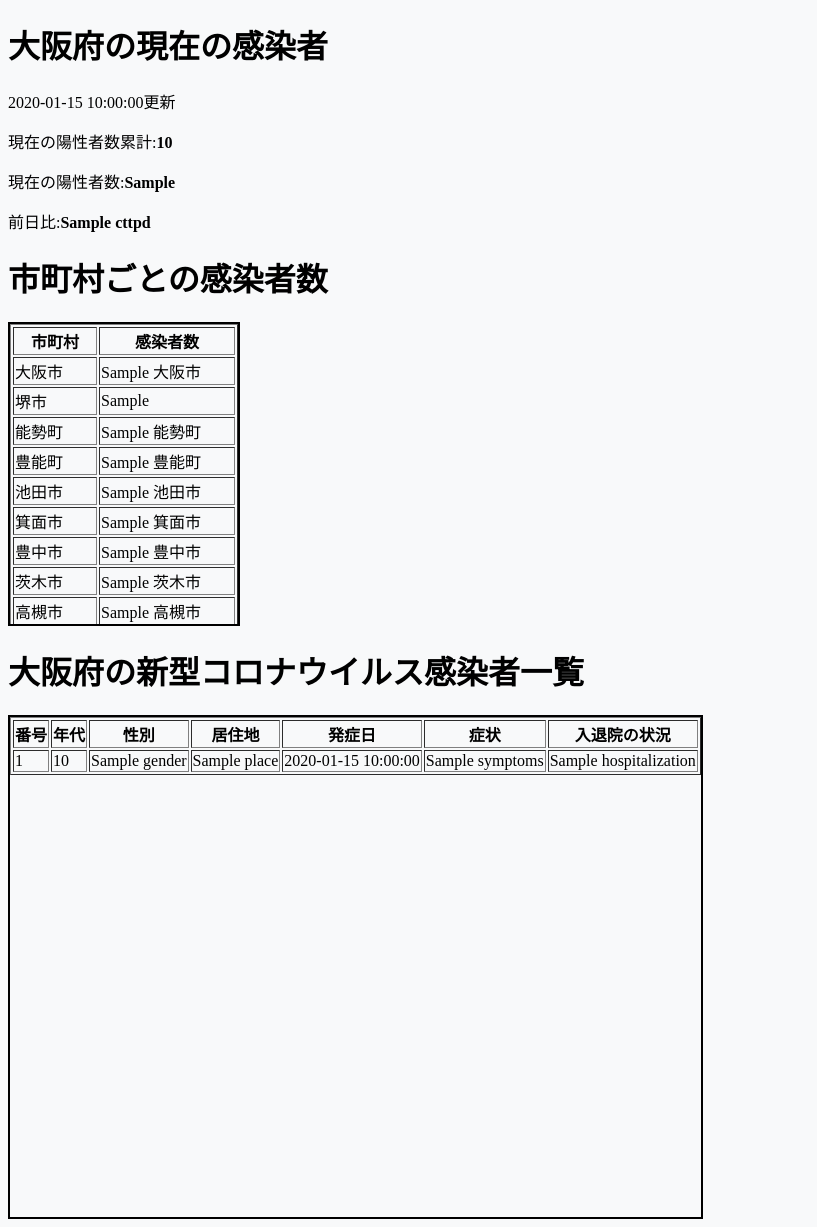
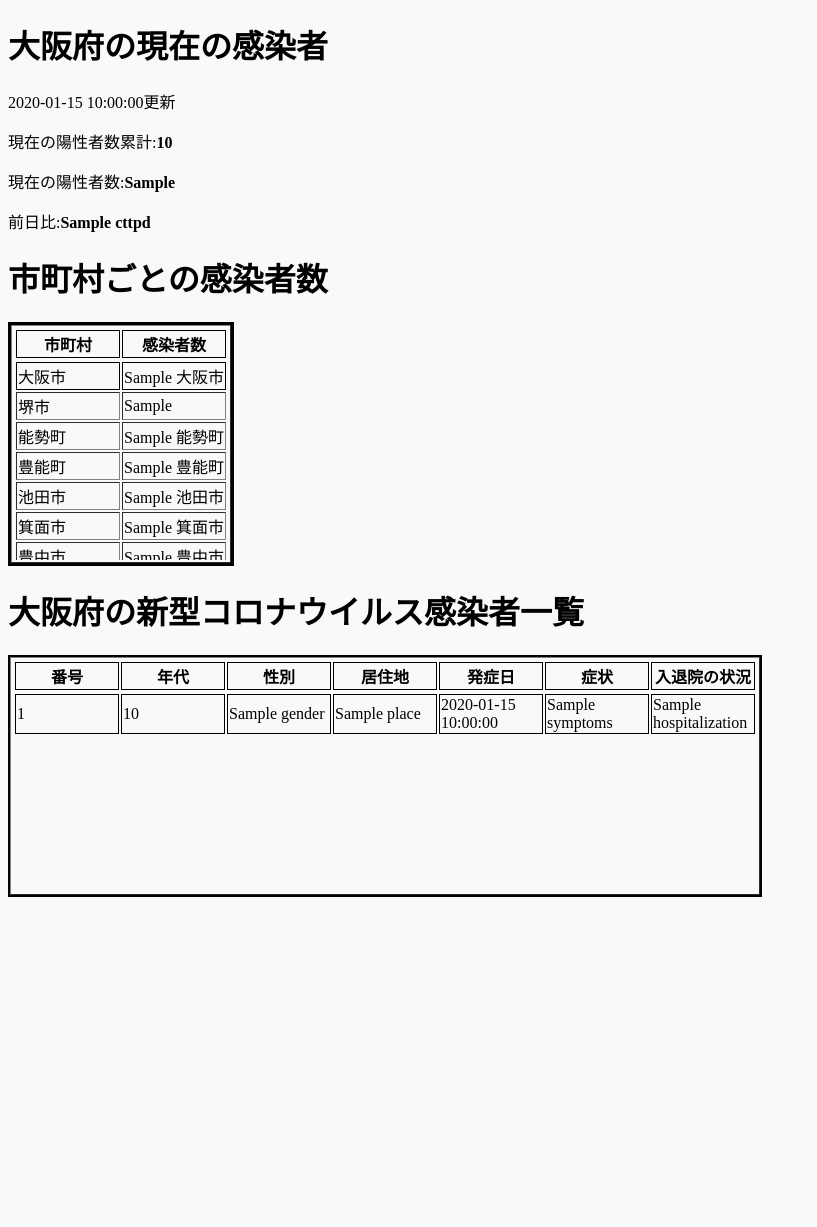
Before and after one commit to nobu114/corona_osaka, a Flask app: template app/templates/index.html in a window 1280 px wide. Shown: the whole page, without its empty margins (0-817 px from the left). After the commit the page ends 897 px from the top, so only its background shows below. Run offline with Flask 2, Linux system fonts and the light colour scheme; the template is opened without the code that fills it: most values are stand-ins (such as "Sample title", 1, 10 or a date in 2020); parts of the project's set-up code (start-up, migrations or seed data) failed here and were passed over.

Commit message:
テーブルヘッド固定

```diff
--- a/app/templates/index.html
+++ b/app/templates/index.html
@@ -13,15 +13,18 @@
         <p class="my-class">現在の陽性者数:<strong>{{positivity_pepople}}</strong></p>
         <p class="my-class">前日比:<strong>{{cttpd}}</strong></p>
         <h1>市町村ごとの感染者数</h1>
-        <div style="height: 300px; width: max-content; overflow-y: auto; border: 2px solid; border-color: black;">
+        <div style="height: max-content; width: max-content; border: solid; border-color: black;">
             <table border="1">
+                <thead style="display: block;">
                     <tr>
-                <th>市町村</th>
-                <th>感染者数</th>
+                        <th style="width: 100px; border: 1px solid;">市町村</th>
+                        <th style="width: 100px; border: 1px solid;">感染者数</th>
                     </tr>
+                </thead>
+                <tbody style="display: block;overflow-y:scroll;height:200px;">
                     <tr>
-                <td>大阪市</td>
-                <td>{{np["大阪市"]}}</td>
+                        <td style="width: 100px; border: 1px solid;">大阪市</td>
+                        <td style="width: 100px; border: 1px solid;">{{np["大阪市"]}}</td>
                     </tr>
                     <tr>
                         <td>堺市</td>
@@ -191,31 +194,36 @@
                         <td>河内長野市</td>
                         <td>{{np["河内長野市"]}}</td>
                     </tr>
+                </tbody>
             </table>
         </div>
         <h1>大阪府の新型コロナウイルス感染者一覧</h1>
-        <div style="height: 500px; width: max-content; overflow-y: auto; border: 2px solid; border-color: black;">
+        <div style="height: max-content; width: max-content; border: 2px solid; border-color: black;">
         <table border="1">
+            <thead style="display: block;">
                 <tr>
-                <th>番号</th>
-                <th>年代</th>
-                <th>性別</th>
-                <th>居住地</th>
-                <th>発症日</th>
-                <th>症状</th>
-                <th>入退院の状況</th>
+                    <th style="width: 100px; border: 1px solid;">番号</th>
+                    <th style="width: 100px; border: 1px solid;">年代</th>
+                    <th style="width: 100px; border: 1px solid;">性別</th>
+                    <th style="width: 100px; border: 1px solid;">居住地</th>
+                    <th style="width: 100px; border: 1px solid;">発症日</th>
+                    <th style="width: 100px; border: 1px solid;">症状</th>
+                    <th style="width: 100px; border: 1px solid;">入退院の状況</th>
                 </tr>
+            </thead>
+            <tbody style="display: block;overflow-y:scroll;height:200px;">
             {% for data in all_data %}
                 <tr>
-                    <td>{{data.index}}</td>
-                    <td>{{data.age}}</td>
-                    <td>{{data.gender}}</td>
-                    <td>{{data.place}}</td>
-                    <td>{{data.date_of_onset}}</td>
-                    <td>{{data.symptoms}}</td>
-                    <td>{{data.hospitalization}}</td>
+                    <td style="width: 100px; border: 1px solid;">{{data.index}}</td>
+                    <td style="width: 100px; border: 1px solid;">{{data.age}}</td>
+                    <td style="width: 100px; border: 1px solid;">{{data.gender}}</td>
+                    <td style="width: 100px; border: 1px solid;">{{data.place}}</td>
+                    <td style="width: 100px; border: 1px solid;">{{data.date_of_onset}}</td>
+                    <td style="width: 100px; border: 1px solid;">{{data.symptoms}}</td>
+                    <td style="width: 100px; border: 1px solid;">{{data.hospitalization}}</td>
                 </tr>
             {% endfor %}
+            </tbody>
         </table>
         </div>
     </body>
```
Lines whose indentation alone changed are shown as unchanged.
